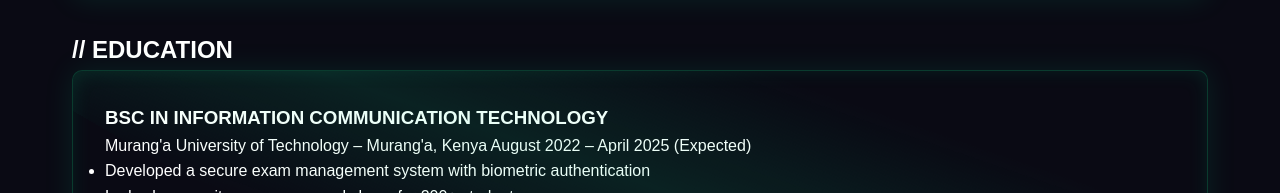
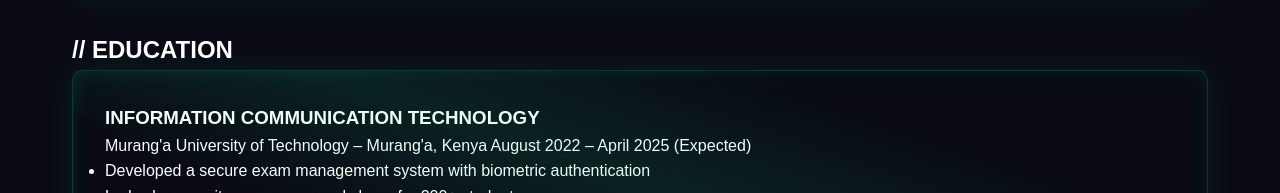
Before and after one commit to Timothyke/my-portfolio-site, a plain HTML site: page index.html in a window 1280 px wide. Shown: the part 2010-2203 px from the top of the page. Drawn offline with Linux system fonts and the light colour scheme.

Commit message:
Update index.html

```diff
--- a/index.html
+++ b/index.html
@@ -3,7 +3,7 @@
 <head>
   <meta charset="UTF-8">
   <meta name="viewport" content="width=device-width, initial-scale=1.0">
-  <title>TIMOTHY MAINA | CyberSec Sentinel</title>
+  <title>TIMOTHY MAINA | Software Developer</title>
   <link rel="stylesheet" href="https://cdnjs.cloudflare.com/ajax/libs/font-awesome/6.4.0/css/all.min.css">
   <style>
     :root {
@@ -655,7 +655,7 @@
       <h2>// EDUCATION</h2>
 
       <div class="holographic-card">
-        <h3>BSC IN INFORMATION COMMUNICATION TECHNOLOGY</h3>
+        <h3>INFORMATION COMMUNICATION TECHNOLOGY</h3>
         <div class="meta-info">
           <span>Murang'a University of Technology – Murang'a, Kenya</span>
           <span>August 2022 – April 2025 (Expected)</span>
```
